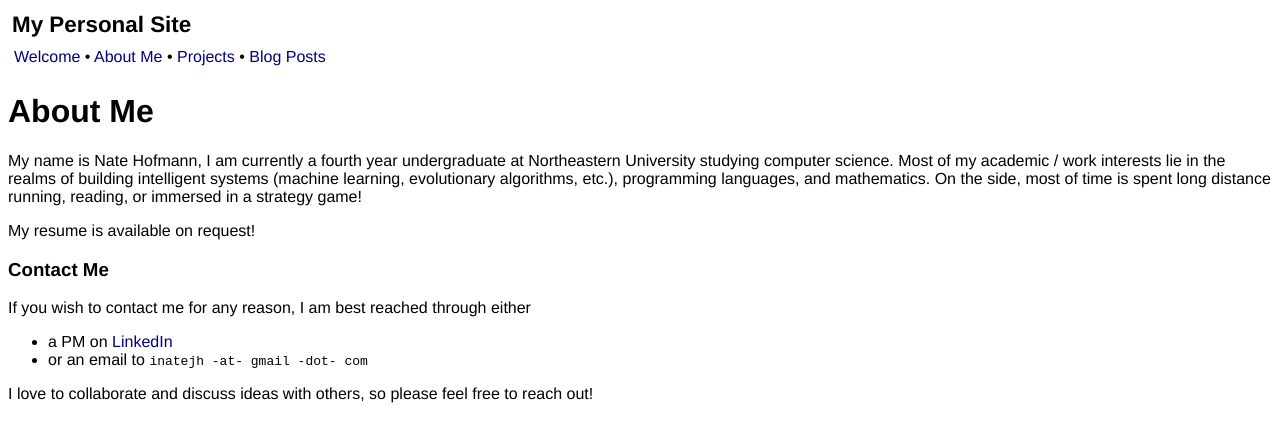
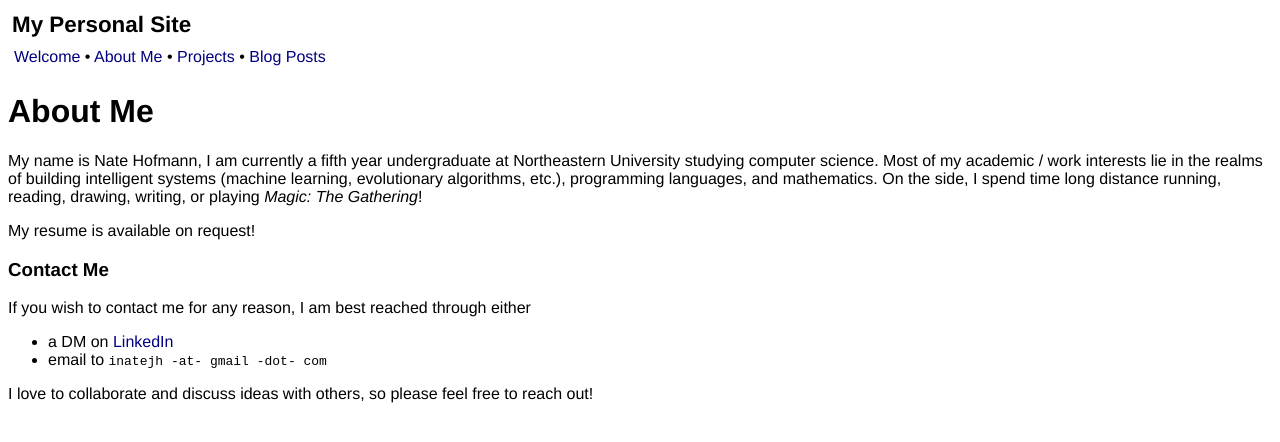
Before and after one commit to njhofmann/njhofmann.github.io, a Jekyll site: the page built from about_me.md, in a window 1280 px wide. Shown: the top 442 px of the page. Built offline with Jekyll 4.4.1, drawn with Linux system fonts in a browser that asks for light colours.

Commit message:
updated blog

```diff
--- a/about_me.md
+++ b/about_me.md
@@ -6,13 +6,13 @@ permalink: /about-me/
 
 # {{ page.title }}
 
-My name is Nate Hofmann, I am currently a fourth year undergraduate at Northeastern University studying computer science. Most of my academic / work interests lie in the realms of building intelligent systems (machine learning, evolutionary algorithms, etc.), programming languages, and mathematics. On the side, most of time is spent long distance running, reading, or immersed in a strategy game!
+My name is Nate Hofmann, I am currently a fifth year undergraduate at Northeastern University studying computer science. Most of my academic / work interests lie in the realms of building intelligent systems (machine learning, evolutionary algorithms, etc.), programming languages, and mathematics. On the side, I spend time long distance running, reading, drawing, writing, or playing *Magic: The Gathering*!
 
 My resume is available on request!
 
 ### Contact Me
 If you wish to contact me for any reason, I am best reached through either
-- a PM on [LinkedIn](https://www.linkedin.com/in/nate-hofmann/)
-- or an email to `inatejh -at- gmail -dot- com`
+- a DM on [LinkedIn](https://www.linkedin.com/in/nate-hofmann/)
+- email to `inatejh -at- gmail -dot- com`
 
 I love to collaborate and discuss ideas with others, so please feel free to reach out!
```
